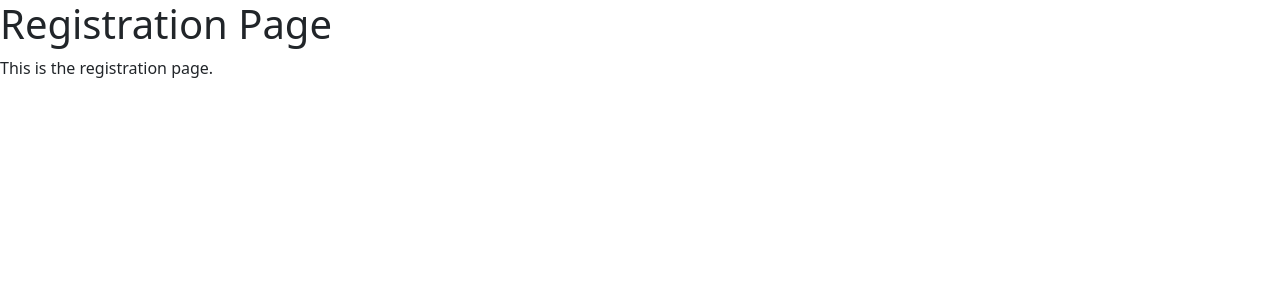
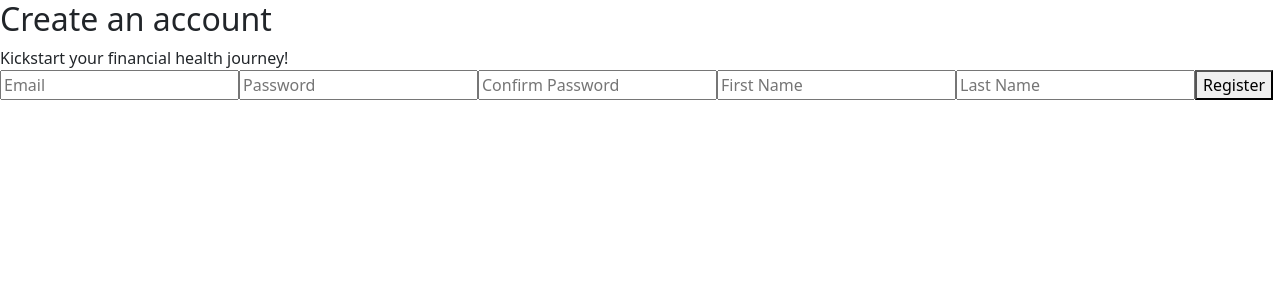
Before and after one commit to Jeffrey29207/PlanIT-Orbital, a React (Vite) app in the folder PlanIT-Front-End-React/: page /registration in a window 1280 px wide. Shown: the top 300 px of the page. Built offline with nearby package versions, Linux system fonts and the light colour scheme.

Commit message:
Add registration functionality to registrationPage

```diff
--- a/PlanIT-Front-End-React/index.html
+++ b/PlanIT-Front-End-React/index.html
@@ -2,7 +2,7 @@
 <html lang="en">
   <head>
     <meta charset="UTF-8" />
-    <link rel="icon" type="image/png+xml" href="./public/PlanIT_logo_nobg.png" />
+    <link rel="icon" type="image/png+xml" href="./PlanIT_logo_nobg.png" />
     <meta name="viewport" content="width=device-width, initial-scale=1.0" />
     <title>PlanIT</title>
   </head>
--- a/PlanIT-Front-End-React/src/components/LoginPage/LoginPage.tsx
+++ b/PlanIT-Front-End-React/src/components/LoginPage/LoginPage.tsx
@@ -1,3 +1,5 @@
+import "./LoginPageStyle.css";
+
 function LoginPage() {
   return <h1>Login Page</h1>;
 }
--- a/PlanIT-Front-End-React/src/components/RegistrationPage/RegistrationPage.tsx
+++ b/PlanIT-Front-End-React/src/components/RegistrationPage/RegistrationPage.tsx
@@ -1,9 +1,104 @@
+import "./RegistrationPageStyle.css";
+import supabase from "../../helper/config";
+import { useState } from "react";
+import { useNavigate } from "react-router";
+
 function RegistrationPage() {
+  const [email, setEmail] = useState("");
+  const [password, setPassword] = useState("");
+  const [confirmPassword, setConfirmPassword] = useState("");
+  const [firstName, setFirstName] = useState("");
+  const [lastName, setLastName] = useState("");
+  const [message, setMessage] = useState("");
+
+  const navigate = useNavigate();
+
+  const handleSubmit = async (event: React.FormEvent<HTMLFormElement>) => {
+    event.preventDefault();
+
+    setMessage("");
+    if (password !== confirmPassword) {
+      setMessage("Passwords do not match");
+      setPassword("");
+      setConfirmPassword("");
+      return;
+    }
+
+    const { data, error } = await supabase.auth.signUp({
+      email: email,
+      password: password,
+      options: {
+        data: {
+          firstName: firstName,
+          lastName: lastName,
+        },
+      },
+    });
+
+    if (error) {
+      setMessage(error.message);
+      setEmail("");
+      setPassword("");
+      setConfirmPassword("");
+      setFirstName("");
+      setLastName("");
+      return;
+    }
+    if (data) {
+      setMessage("Registration successful!");
+      setEmail("");
+      setPassword("");
+      setConfirmPassword("");
+      setFirstName("");
+      setLastName("");
+      navigate("/login");
+    }
+  };
+
   return (
-    <div>
-      <h1>Registration Page</h1>
-      <p>This is the registration page.</p>
+    <div className="registrationPage">
+      <div className="registrationBox">
+        <h2>Create an account</h2>
+        <span className="newUserMessage">
+          Kickstart your financial health journey!
+        </span>
+        {message && <p className="registrationMessage">{message}</p>}
+        <form onSubmit={handleSubmit}>
+          <input
+            type="email"
+            placeholder="Email"
+            value={email}
+            onChange={(e) => setEmail(e.target.value)}
+          />
+          <input
+            type="password"
+            placeholder="Password"
+            value={password}
+            onChange={(e) => setPassword(e.target.value)}
+          />
+          <input
+            type="password"
+            placeholder="Confirm Password"
+            value={confirmPassword}
+            onChange={(e) => setConfirmPassword(e.target.value)}
+          />
+          <input
+            type="text"
+            placeholder="First Name"
+            value={firstName}
+            onChange={(e) => setFirstName(e.target.value.toUpperCase())}
+          />
+          <input
+            type="text"
+            placeholder="Last Name"
+            value={lastName}
+            onChange={(e) => setLastName(e.target.value.toUpperCase())}
+          />
+          <button type="submit">Register</button>
+        </form>
+      </div>
     </div>
   );
 }
+
 export default RegistrationPage;
--- a/PlanIT-Front-End-React/src/helper/config.ts
+++ b/PlanIT-Front-End-React/src/helper/config.ts
@@ -1,4 +1,11 @@
 import {createClient} from '@supabase/supabase-js';
+
+const supabaseUrl = import.meta.env.VITE_SUPABASE_URL;
+const supabaseAnonKey = import.meta.env.VITE_SUPABASE_ANON_KEY;
+
+if (!supabaseUrl || !supabaseAnonKey) {
+    throw new Error("Supabase URL or Anon Key is not defined in the environment variables.");
+}
 
 const supabase =  createClient(
     import.meta.env.VITE_SUPABASE_URL,
--- a/PlanIT-Front-End-React/src/main.tsx
+++ b/PlanIT-Front-End-React/src/main.tsx
@@ -30,3 +30,5 @@ createRoot(document.getElementById("root")!).render(
     <RouterProvider router={router} />
   </StrictMode>
 );
+
+console.log("Hello World");
```
Also changed, not shown: 1 other file (tests, documents, lock files or other folders).
